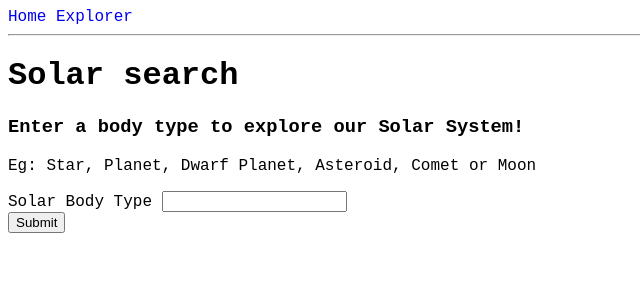
After one commit to VadidEisrra/100daysofWeb, a Flask app: page /solar in a window 1280 px wide. The commit adds this page. Shown: the top 300 px of the page, without its empty margins (0-640 px from the left). Run offline with Flask 2, Linux system fonts and the light colour scheme.

Commit message:
Solar System API page working

```diff
--- a/5-flask-api/program/routes.py
+++ b/5-flask-api/program/routes.py
@@ -21,30 +21,21 @@ def index():
     return render_template('index.html', time=timenow, apod=apod)
 
 
-@app.route('/chuck')
-def chuck():
-    joke = get_chuck_joke()
-    return render_template('chuck.html', joke=joke)
+@app.route('/solar', methods=['GET', 'POST'])
+def solarSystem():
+    bodies = []
+    if request.method == 'POST' and 'bodytype' in request.form:
+        solar_bodytype = request.form.get('bodytype')
+        bodies = get_solar_data(solar_bodytype)
+    return render_template('solar.html', bodies=bodies)
 
 
-@app.route('/pokemon', methods=['GET', 'POST'])
-def pokemon():
-    pokemon = []
-    if request.method == 'POST' and 'pokecolour' in request.form:
-        color = request.form.get('pokecolour')
-        pokemon = get_pokemon_color(color)
-    return render_template('pokemon.html', pokemon=pokemon)
-
-
-def get_chuck_joke():
-    r = requests.get('https://api.chucknorris.io/jokes/random')
-    data = r.json()
-    return data['value']
-
-
-def get_pokemon_color(color):
-    url = f"https://pokeapi.co/api/v2/pokemon-color/{color.lower()}"
+def get_solar_data(solar_bodytype):
+    url = f"https://api.le-systeme-solaire.net/rest/bodies/?filter=bodyType,eq,{solar_bodytype.lower()}"
     r = requests.get(url)
-    pokedata = r.json()
-    pokemon = [i['name'] for i in pokedata['pokemon_species']]
-    return pokemon
+    bodydata = r.json()
+    bodies = []
+    for l in bodydata.values():
+        for d in l:
+            bodies.append(d.get("englishName"))
+    return bodies
--- a/5-flask-api/program/templates/base.html
+++ b/5-flask-api/program/templates/base.html
@@ -11,6 +11,7 @@
     <body>
       <div>
         <a href="/index" style="text-decoration:none">Home</a>
+        <a href="/solar" style="text-decoration:none">Explorer</a>
       </div>
       <hr>
       {% block content %}{% endblock %}
--- a/5-flask-api/program/templates/chuck.html
+++ /dev/null
@@ -1,6 +0,0 @@
-{% extends 'base.html' %}
-
-{% block content %}
-	<h1>Time for jokes!</h1>
-	<p>{{joke}}</p>
-{% endblock %}
--- /dev/null
+++ b/5-flask-api/program/templates/solar.html
@@ -0,0 +1,35 @@
+{% extends 'base.html' %}
+
+{% block content %}
+    <h1>Solar search</h1>
+    <h3>Enter a body type to explore our Solar System!</h3>
+    <p>Eg: Star, Planet, Dwarf Planet, Asteroid, Comet or Moon</p>
+    <div>
+    <form method ="POST" action"/solar">
+      <label for=bodytype">Solar Body Type</label>
+      <input type="text" id="bodytype" name="bodytype">
+     <br>
+      <button type="submit" value="Submit">Submit</button>
+    </form>
+    </div>
+<br>
+<br>
+    <div>
+    {% if bodies %}
+    <table>
+      <thead>
+        <tr>
+          <th>Solar Bodies</th>
+        </tr>
+      </thead>
+      <tbody>
+          {% for i in bodies %}
+          <tr>
+          <td>{{ i }}</td>
+          </tr>
+          {% endfor %}
+      </tbody>
+    </table>
+    {% endif %}
+    </div>
+    {% endblock %}
```
Also changed, not shown: 5-flask-api/program/templates/pokemon.html (deleted, +0 -33 lines).
